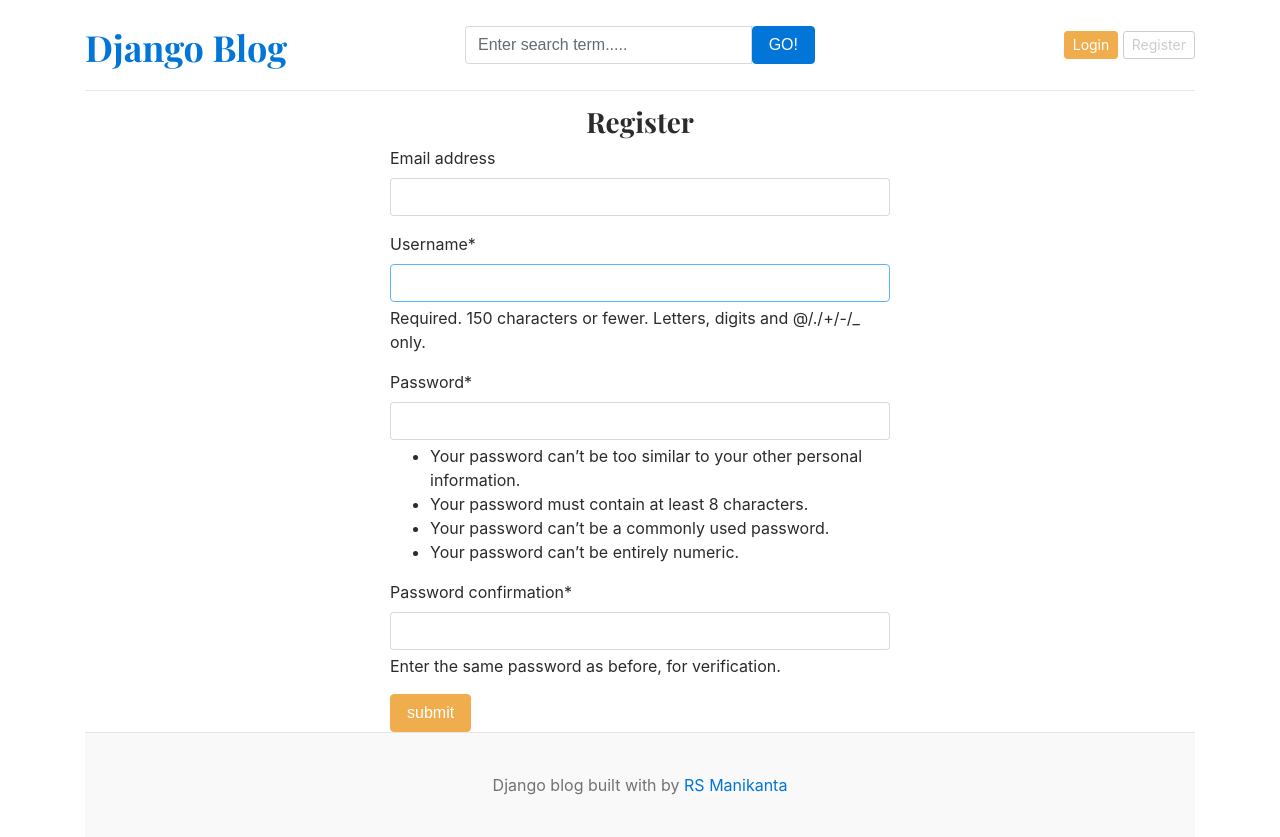
After one commit to rsm4e9/django-blog, a Django app: page /register/ in a window 1280 px wide. The commit adds this page. Run offline with Django 5.2, Linux system fonts and the light colour scheme; data that the repository does not hold is empty; some libraries are stand-ins or nearby versions.

Commit message:
registeration and login functionality

```diff
--- /dev/null
+++ b/blog_main/forms.py
@@ -0,0 +1,8 @@
+from django.contrib.auth.models import User
+from django.contrib.auth.forms import UserCreationForm
+
+
+class RegistrationForm(UserCreationForm):
+    class Meta:
+        model = User
+        fields = ('email', 'username', 'password1', 'password2')
--- a/blog_main/settings.py
+++ b/blog_main/settings.py
@@ -39,6 +39,8 @@ INSTALLED_APPS = [
     'django.contrib.staticfiles',
     'blogs',
     'assignments',
+    'crispy_forms',
+    'crispy_bootstrap4',
 ]
 
 MIDDLEWARE = [
@@ -126,3 +128,5 @@ STATICFILES_DIRS=[
 
 MEDIA_URL='/media/'
 MEDIA_ROOT=BASE_DIR/'media'
+
+CRISPY_TEMPLATE_PACK = 'Bootstrap4'
--- a/blog_main/urls.py
+++ b/blog_main/urls.py
@@ -27,7 +27,10 @@ urlpatterns = [
     path('admin/', admin.site.urls),
     path('', views.home,name="home"),
     path('category/', include('blogs.urls')),
-    path('<slug:slug>/', BlogsView.blogs, name='blogs'),
+    path('blogs/<slug:slug>/', BlogsView.blogs, name='blogs'),
     #search end point
     path('blogs/search/', BlogsView.search, name='search'),
+    path('register/', views.register, name='register'),
+    path('login/', views.login, name='login'),
+    path('logout/', views.logout, name='logout'),
 ] +static(settings.MEDIA_URL,document_root=settings.MEDIA_ROOT)
--- a/blog_main/views.py
+++ b/blog_main/views.py
@@ -1,6 +1,9 @@
-from django .shortcuts import render
+from django .shortcuts import redirect, render
 from blogs.models import Blog, Category
 from assignments.models import About
+from .forms import RegistrationForm
+from django.contrib.auth.forms import AuthenticationForm
+from django.contrib import auth
 
 def home(request):
     # categories = Category.objects.all()
@@ -20,3 +23,41 @@ def home(request):
         'about':about,
     }
     return render(request,'home.html',context)
+
+
+def register(request):
+    if request.method == 'POST':
+        form = RegistrationForm(request.POST)
+        if form.is_valid():
+            form.save()
+            return redirect('register')
+        else:
+            print(form.errors)
+    else:
+
+        form = RegistrationForm()
+    context = {
+        'form': form,
+    }
+    return render(request, 'register.html', context)
+
+
+def login(request):
+    if request.method == 'POST':
+        form = AuthenticationForm(request, request.POST)
+        if form.is_valid():
+            username = form.cleaned_data['username']
+            password = form.cleaned_data['password']
+            user = auth.authenticate(username=username, password=password)
+            if user is not None:
+                auth.login(request, user)
+            return redirect('home')
+    form = AuthenticationForm()
+    context = {
+        'form': form,
+    }
+    return render(request, 'login.html', context)
+
+def logout(request):
+    auth.logout(request)
+    return redirect('home')
--- a/templates/base.html
+++ b/templates/base.html
@@ -31,8 +31,16 @@
           </div>
 
           <div class="col-4 d-flex justify-content-end align-items-center">
-            <a class="btn btn-sm btn-warning" href="#">Sign In</a> &nbsp;
-            <a class="btn btn-sm btn-outline-secondary" href="#">Register</a>
+            {% if not user.is_authenticated %}
+            <a class="btn btn-sm btn-warning" href="{% url 'login' %}">Login</a> &nbsp;
+            <a class="btn btn-sm btn-outline-secondary" href="{% url 'register' %}">Register</a>
+            {% else %}
+            <span>You are looged in as {{ user }}</span>
+
+            &emsp;
+
+            <span><a href="{% url 'logout' %}">Logout</a></span>
+            {% endif %}
           </div>
         </div>
       </header>
--- /dev/null
+++ b/templates/register.html
@@ -0,0 +1,18 @@
+{% extends 'base.html' %}
+
+
+
+ {% block content %}
+ {% load crispy_forms_tags %}
+ <h3 class="text-center">Register</h3>
+ <form action="{% url 'register' %}" method="POST" style="width: 500px; margin: auto;">
+
+    {% csrf_token %}
+    {{ form | crispy }}
+
+
+    <button type="submit" class="btn btn-warning ">submit</button>
+
+ </form>
+
+{% endblock %}
```
Also changed, not shown: templates/login.html (added, +16 -0 lines).
